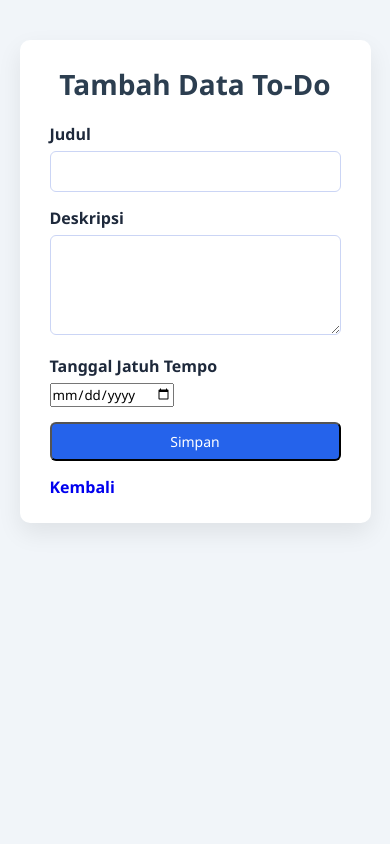
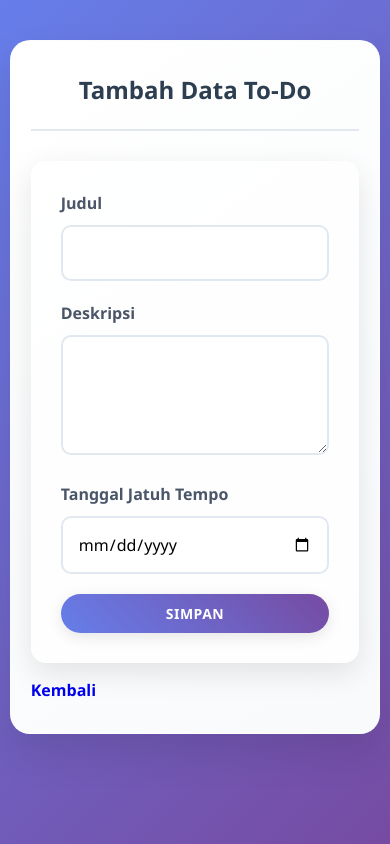
Before and after one commit to komangji/todo-list-backend, a PHP site: page /create.php in a window 390 px wide. Run offline with PHP 8.4, Linux system fonts and the light colour scheme.

Commit message:
mengupdate tampilan web pada style.css

```diff
--- a/public/css/style.css
+++ b/public/css/style.css
@@ -3,154 +3,220 @@
   margin: 0;
   padding: 0;
   box-sizing: border-box;
-  font-family: "Segoe UI", Arial, sans-serif;
+  font-family: 'Segoe UI', Tahoma, Geneva, Verdana, sans-serif;
 }
 
 /* BODY */
 body {
-  background: #f1f5f9;
+  background: linear-gradient(135deg, #667eea 0%, #764ba2 100%);
   min-height: 100vh;
   padding: 40px 0;
   color: #1e293b;
+  font-size: 16px;
+  line-height: 1.6;
 }
 
 /* WRAPPER UTAMA */
 .container {
   width: 90%;
-  max-width: 1000px;
+  max-width: 1200px;
   margin: auto;
-  background: #ffffff;
-  padding: 25px 30px;
-  border-radius: 10px;
-  box-shadow: 0 10px 25px rgba(0,0,0,0.08);
+  background: linear-gradient(145deg, #ffffff 0%, #f8fafc 100%);
+  padding: 40px 50px;
+  border-radius: 20px;
+  box-shadow: 0 20px 40px rgba(0,0,0,0.1);
+  backdrop-filter: blur(10px);
+  border: 1px solid rgba(255,255,255,0.2);
 }
 
 /* HEADER */
 .header {
   display: flex;
-  justify-content: center;
-  flex-direction: column;
+  justify-content: space-between;
   align-items: center;
-  margin-bottom: 20px;
-  gap: 10px;
+  margin-bottom: 30px;
+  padding-bottom: 20px;
+  border-bottom: 2px solid #e2e8f0;
 }
 
-.header h1,
-.header h2 {
-  text-align: center;
-  font-size: 28px;
+.header h1 {
+  font-size: 36px;
+  font-weight: 700;
+  color: #2d3748;
+  text-shadow: 0 2px 4px rgba(0,0,0,0.1);
+}
+
+.header .btn {
+  margin: 0;
 }
 
 /* LINK & BUTTON */
 a {
   text-decoration: none;
   font-weight: 600;
+  transition: all 0.3s ease;
 }
 
 .btn {
-  padding: 8px 16px;
-  border-radius: 6px;
-  font-size: 14px;
+  padding: 12px 24px;
+  border-radius: 25px;
+  font-size: 16px;
   cursor: pointer;
+  border: none;
+  font-weight: 600;
+  text-transform: uppercase;
+  letter-spacing: 0.5px;
+  transition: all 0.3s ease;
+  box-shadow: 0 4px 15px rgba(0,0,0,0.1);
 }
 
 .btn-primary {
-  background: #2563eb;
+  background: linear-gradient(45deg, #667eea 0%, #764ba2 100%);
   color: white;
 }
 
 .btn-primary:hover {
-  background: #1e40af;
+  background: linear-gradient(45deg, #5a67d8 0%, #6b46c1 100%);
+  transform: translateY(-2px);
+  box-shadow: 0 6px 20px rgba(0,0,0,0.15);
 }
 
 .btn-danger {
-  color: #dc2626;
+  color: #e53e3e;
 }
 
 .btn-danger:hover {
+  color: #c53030;
   text-decoration: underline;
 }
 
 .btn-success {
-  color: #16a34a;
+  color: #38a169;
+}
+
+.btn-success:hover {
+  color: #2f855a;
 }
 
 /* TABLE */
 table {
   width: 100%;
   border-collapse: collapse;
-  margin-top: 15px;
+  margin-top: 20px;
+  border-radius: 15px;
+  overflow: hidden;
+  box-shadow: 0 10px 30px rgba(0,0,0,0.1);
 }
 
 thead {
-  background: #2563eb;
+  background: linear-gradient(45deg, #667eea 0%, #764ba2 100%);
   color: white;
 }
 
 th, td {
-  padding: 12px;
+  padding: 18px 15px;
   text-align: left;
+  border-bottom: 1px solid #e2e8f0;
 }
 
-tbody tr {
-  border-bottom: 1px solid #e5e7eb;
+tbody tr:nth-child(even) {
+  background: #f8fafc;
+}
+
+tbody tr:nth-child(odd) {
+  background: #ffffff;
 }
 
 tbody tr:hover {
-  background: #f8fafc;
+  background: linear-gradient(90deg, #e6fffa 0%, #b2f5ea 100%);
+  transform: scale(1.01);
+  transition: all 0.3s ease;
 }
 
 /* CHECKBOX */
 input[type="checkbox"] {
-  transform: scale(1.2);
+  transform: scale(1.3);
+  accent-color: #667eea;
+  cursor: pointer;
 }
 
 /* STATUS */
 .status {
   font-weight: bold;
+  padding: 6px 12px;
+  border-radius: 20px;
+  text-align: center;
+  font-size: 14px;
+  text-transform: uppercase;
+  letter-spacing: 0.5px;
 }
 
 .status.pending {
-  color: #ca8a04;
+  background: linear-gradient(45deg, #fbbf24 0%, #f59e0b 100%);
+  color: white;
 }
 
 .status.done {
-  color: #16a34a;
+  background: linear-gradient(45deg, #10b981 0%, #059669 100%);
+  color: white;
 }
 
 /* FORM */
 form {
-  margin-top: 20px;
+  margin-top: 30px;
+  background: rgba(255,255,255,0.8);
+  padding: 30px;
+  border-radius: 15px;
+  box-shadow: 0 10px 30px rgba(0,0,0,0.1);
 }
 
 .form-group {
-  margin-bottom: 15px;
+  margin-bottom: 20px;
 }
 
 label {
   display: block;
-  margin-bottom: 6px;
+  margin-bottom: 8px;
   font-weight: 600;
+  color: #4a5568;
 }
 
 input[type="text"],
-textarea {
+input[type="date"],
+textarea,
+select {
   width: 100%;
-  padding: 10px;
-  border-radius: 6px;
-  border: 1px solid #cbd5f5;
-  font-size: 14px;
+  padding: 15px;
+  border-radius: 10px;
+  border: 2px solid #e2e8f0;
+  font-size: 16px;
+  transition: all 0.3s ease;
+}
+
+input[type="text"]:focus,
+input[type="date"]:focus,
+textarea:focus,
+select:focus {
+  border-color: #667eea;
+  box-shadow: 0 0 0 3px rgba(102, 126, 234, 0.1);
+  outline: none;
 }
 
 textarea {
   resize: vertical;
-  min-height: 100px;
+  min-height: 120px;
 }
 
 /* FOOTER LINK */
 .back-link {
   margin-top: 15px;
   display: inline-block;
+}
+
+/* LATE DATE STYLING */
+.late-date {
+  color: #e53e3e !important;
+  font-weight: 600;
 }
 
 
@@ -219,7 +285,36 @@ textarea {
 .btn-secondary:hover {
   background: #cbd5e1; }
 
-/* Responsive edit page */
+/* RESPONSIVE DESIGN */
+@media (max-width: 768px) {
+  .container {
+    width: 95%;
+    padding: 30px 20px;
+  }
+
+  .header {
+    flex-direction: column;
+    gap: 20px;
+  }
+
+  .header h1 {
+    font-size: 28px;
+  }
+
+  table {
+    font-size: 14px;
+  }
+
+  th, td {
+    padding: 12px 8px;
+  }
+
+  .btn {
+    padding: 10px 20px;
+    font-size: 14px;
+  }
+}
+
 @media (max-width: 600px) {
   .form-card {
     padding: 20px;
```
Also changed, not shown: other parts of public/css/style.css (+38 -0 lines).
